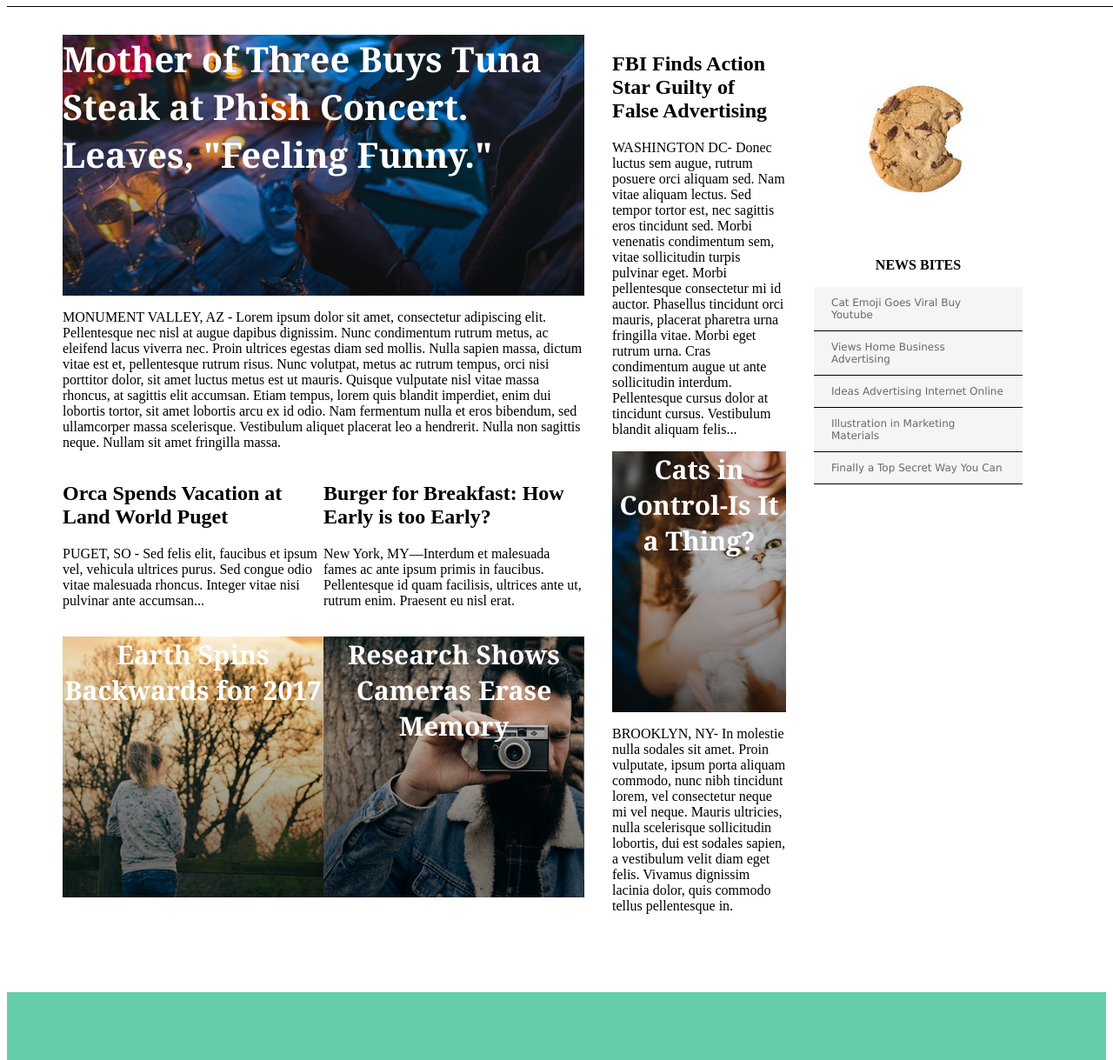
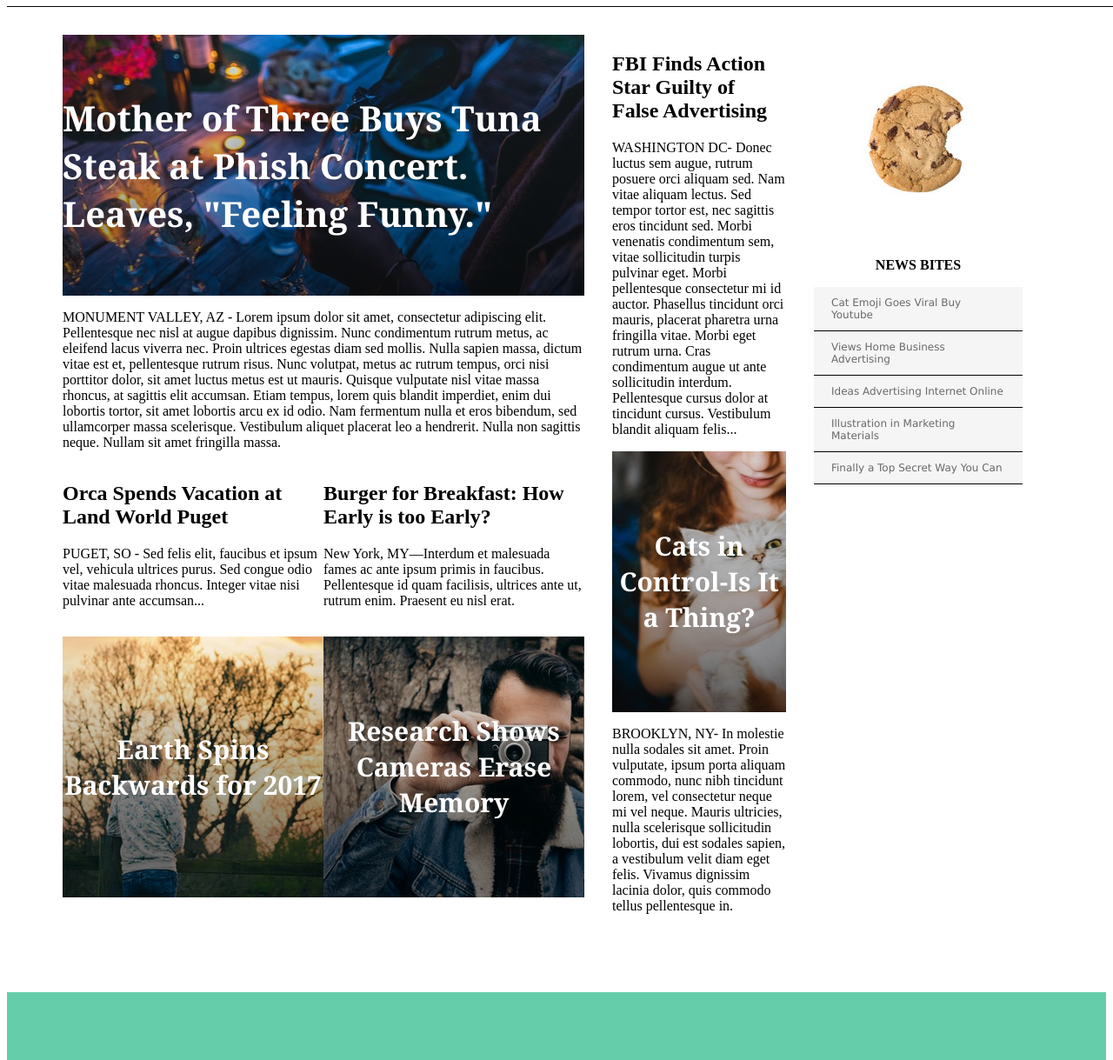
Before and after one commit to Bbg-Spt/MyTimes, a plain HTML site: page index.html in a window 1280 px wide. Shown: the part 81-1300 px from the top of the page at 87% size. Drawn offline with Linux system fonts and the light colour scheme.

Commit message:
bug fix 1

```diff
--- a/Resources/CSS/style.css
+++ b/Resources/CSS/style.css
@@ -67,6 +67,7 @@
   display: flex;
   background-image: url(../Images/drinks.png);
   height: 300px;
+  align-items: center;
 }
 
 .content .title span {
@@ -80,6 +81,7 @@
   display: flex;
   background-image: url(../Images/trees.png);
   height: 300px;
+  align-items: center;
 }
 
 .content .fall span {
@@ -94,6 +96,7 @@
   display: flex;
   background-image: url(../Images/camera.png);
   height: 300px;
+  align-items: center;
 }
 
 .content .camera span {
@@ -108,6 +111,7 @@
   display: flex;
   background-image: url(../Images/cat.png);
   height: 300px;
+  align-items: center;
 }
 
 .content .cat span {
```
